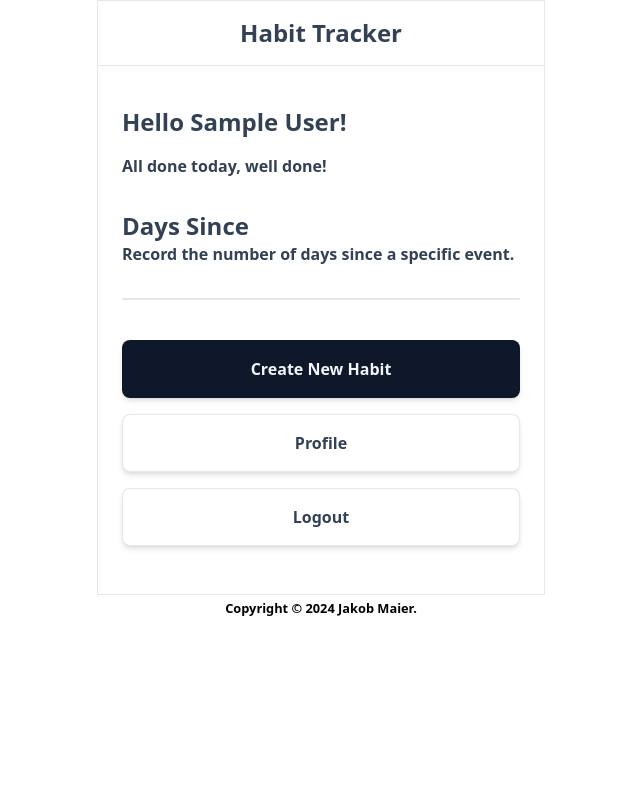
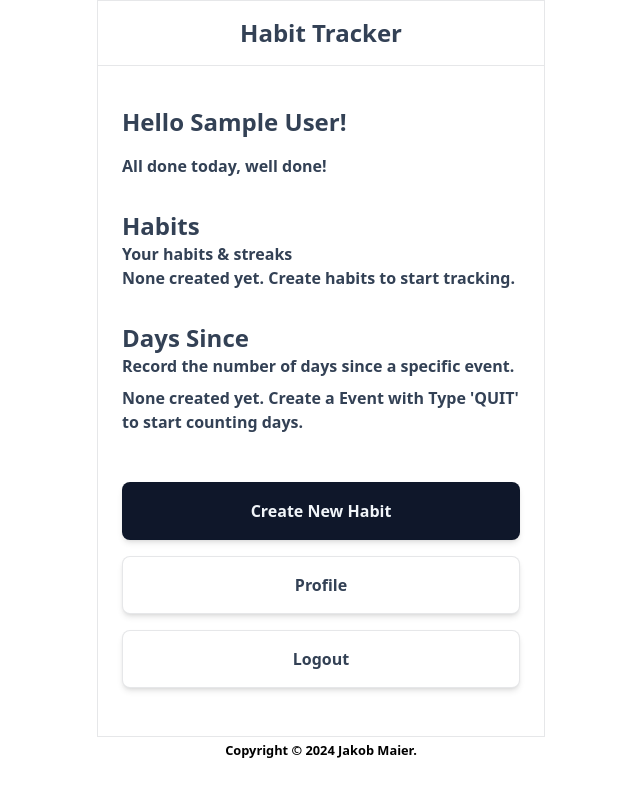
Before and after one commit to gue-ni/habit-tracker, a Flask app: page /dashboard in a window 1280 px wide. Shown: the whole page, without its empty margins (319-959 px from the left). Run offline with Flask 3, Linux system fonts and the light colour scheme; the visitor is signed in with stand-in values (Sample User, id 1); data that the repository does not hold is empty.

Commit message:
Improve handling if none have been created

```diff
--- a/app/templates/dashboard.html
+++ b/app/templates/dashboard.html
@@ -61,14 +61,15 @@
   <p>All done today, well done!</p>
 </div>
 {% endif %}
-{% if all_events %}
 <div class="py-4">
+  <div class="">
     <h2 class="text-2xl">
       Habits
     </h2>
     <p>Your habits & streaks</p>
   </div>
-<div class="py-4">
+  {% if all_events %}
+  <div class="py-2">
     <div class="bg-white px-4 rounded-lg border border-slate-900/10">
       {% for event in all_events %}
       <div>
@@ -89,8 +90,14 @@
       {% endfor %}
     </div>
   </div>
+  {% else %}
+  <div>
+    None created yet. Create habits to start tracking.
+  </div>
   {% endif %}
+</div>
 <div class="py-4">
+  <div class="">
     <h2 class="text-2xl">
       Days Since
     </h2>
@@ -98,15 +105,15 @@
       Record the number of days since a specific event.
     </p>
   </div>
-<div class="py-4">
+  <div class="py-2">
+    {% if days_since %}
     <div class="bg-white px-4 rounded-lg border border-slate-900/10">
       {% for event in days_since %}
       <div>
         <a href="{{ url_for('event.record_event', id=event[0]) }}">
           <div class="flex justify-between py-4">
             <div><span class="pr-2">{{ event[2] }}</span> {{ event[1] }}</div>
-          {% if 0 <= event[4] %}
-          <div>
+            {% if 0 <= event[4] %} <div>
               <span>{{ event[4] }}</span>
           </div>
           {% endif %}
@@ -117,9 +124,13 @@
       {% endif %}
     </div>
     {% endfor %}
+    {% else %}
+    <div>
+      None created yet. Create a Event with Type 'QUIT' to start counting days.
+    </div>
+    {% endif %}
   </div>
 </div>
-
 <div class="py-4">
   <div class="py-2">
     <a href="{{ url_for('event.new_event') }}" class="">
```
Also changed, not shown: app/event/forms.py (+19 -19 lines). Lines whose indentation alone changed are shown as unchanged.
